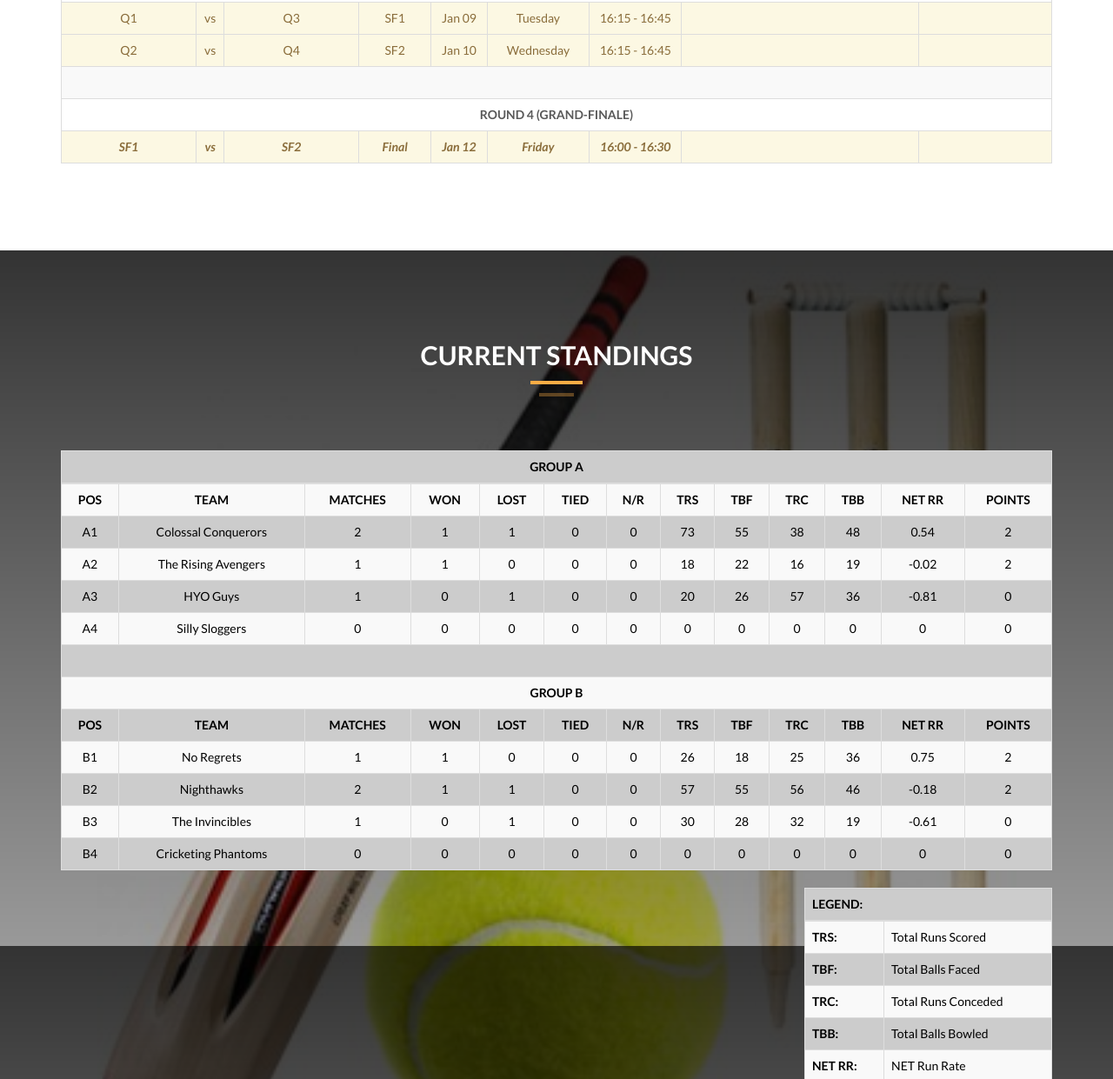
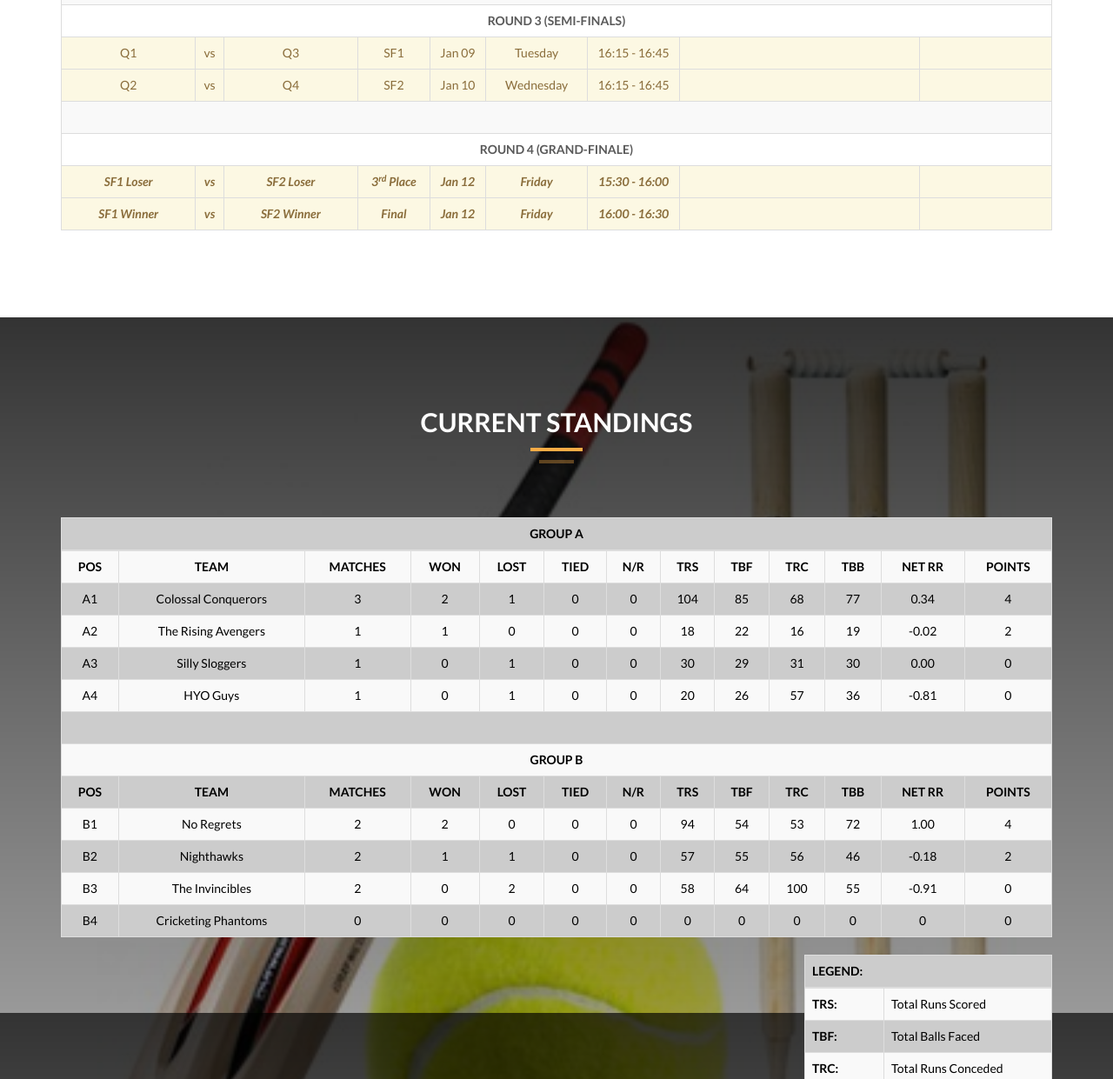
Before and after one commit to DINESHDAF/cggctournament, a plain HTML site: page index.html in a window 1280 px wide. Shown: the part 3556-4797 px from the top of the page at 87% size. Drawn offline with nearby package versions, Linux system fonts and the light colour scheme; animation ran at ten frames a second; a script that the page names is missing.

Commit message:
Updated index after 3rd day matches

```diff
--- a/index.html
+++ b/index.html
@@ -432,7 +432,7 @@
                   <td><strong>The Rising Avengers won by 2 wickets.</strong></td>
                   <td class="text-left"><b>CC:-</b> 16 (3.1 Ovs)<br><b>TRA:-</b> 18/4 (3.4 Ovs)</td>
                 </tr>
-                <tr class="text-danger info">
+                <tr class="text-success success">
                   <td>Colossal Conquerors</td>
                   <td>vs</td>
                   <td>Silly Sloggers</td>
@@ -440,17 +440,17 @@
                   <td>Dec 26</td>
                   <td>Tuesday</td>
                   <td>15:45 - 16:15</td>
-                  <td><strong></strong></td>
-                  <td class="text-left"><p class="hide"><b>PB:-</b> 29/3 (6.0 Ovs)<br><b>RD:-</b> 31/2 (4.4 Ovs)</p></td>
+                  <td><strong>Colossal Conquerors won by 3 wickets.</strong></td>
+                  <td class="text-left"><b>SS:-</b> 30 (4.5 Ovs)<br><b>CC:-</b> 31/3 (5.0 Ovs)</td>
                 </tr>
-                <tr class="text-warning warning">
+                <tr class="text-danger info">
                   <td>HYO Guys</td>
                   <td>vs</td>
                   <td>The Rising Avengers</td>
                   <td>Match 7</td>
                   <td>Dec 27</td>
                   <td>Wednesday</td>
-                  <td>16:00 - 16:30</td>
+                  <td>15:45 - 16:15</td>
                   <td><strong></strong></td>
                   <td class="text-left"><p class="hide"><b>TT:-</b> 34 (5.2 Ovs)<br><b>RD:-</b> 20 (4.4 Ovs)</p></td>
                 </tr>
@@ -461,7 +461,7 @@
                   <td>Match 9</td>
                   <td>Dec 28</td>
                   <td>Thursday</td>
-                  <td>16:00 - 16:30</td>
+                  <td>15:45 - 16:15</td>
                   <td><strong></strong></td>
                   <td class="text-left"><p class="hide"><b>KL:-</b> 56/2 (6.0 Ovs)<br><b>RD:-</b> 13 (3.5 Ovs)</p></td>
                 </tr>
@@ -469,7 +469,7 @@
                   <td>Silly Sloggers</td>
                   <td>vs</td>
                   <td>The Rising Avengers</td>
-                  <td>Match 11</td>
+                  <td>Match 12</td>
                   <td>Dec 29</td>
                   <td>Friday</td>
                   <td>16:00 - 16:30</td>
@@ -504,7 +504,7 @@
                   <td><strong>No Regrets won by 6 wickets.</strong></td>
                   <td class="text-left"><b>N:-</b> 25/5 (6.0 Ovs)<br><b>NR:-</b> 26/0 (3.0 Ovs)</td>
                 </tr>
-                <tr class="text-danger info">
+                <tr class="text-success success">
                   <td>The Invincibles</td>
                   <td>vs</td>
                   <td>No Regrets</td>
@@ -512,17 +512,17 @@
                   <td>Dec 26</td>
                   <td>Tuesday</td>
                   <td>16:15 - 16:45</td>
-                  <td><strong></strong></td>
-                  <td class="text-left"><p class="hide"><b>SO:-</b> 29/5 (6.0 Ovs)<br><b>PP:-</b> 32/1 (3.0 Ovs)</p></td>
+                  <td><strong>No Regrets won by 40 runs.</strong></td>
+                  <td class="text-left"><b>NR:-</b> 68/3 (6.0 Ovs)<br><b>TI:-</b> 28 (6.0 Ovs)</td>
                 </tr>
-                <tr class="text-warning warning">
-                  <td>Nighthawks</td>
+                <tr class="text-danger info">
+                  <td>The Invincibles</td>
                   <td>vs</td>
                   <td>Cricketing Phantoms</td>
                   <td>Match 8</td>
                   <td>Dec 27</td>
                   <td>Wednesday</td>
-                  <td>16:30 - 17:00</td>
+                  <td>16:15 - 16:45</td>
                   <td><strong></strong></td>
                   <td class="text-left"><p class="hide"><b>PP:-</b> 37 (6.0 Ovs)<br><b>CSK:-</b> 30 (6.0 Ovs)</p></td>
                 </tr>
@@ -530,21 +530,21 @@
                   <td>Cricketing Phantoms</td>
                   <td>vs</td>
                   <td>No Regrets</td>
-                  <td>Match 12</td>
+                  <td>Match 10</td>
                   <td>Dec 28</td>
                   <td>Thursday</td>
-                  <td>16:30 - 17:00</td>
+                  <td>16:15 - 16:45</td>
                   <td><strong></strong></td>
                   <td class="text-left"><p class="hide"><b>CSK:-</b> 75/1 (6.0 Ovs)<br><b>SO:-</b> 7 (2.3 Ovs)</p></td>
                 </tr>
                 <tr class="text-warning warning">
-                  <td>The Invincibles</td>
+                  <td>Nighthawks</td>
                   <td>vs</td>
                   <td>Cricketing Phantoms</td>
-                  <td>Match 12</td>
+                  <td>Match 11</td>
                   <td>Dec 29</td>
                   <td>Friday</td>
-                  <td>16:30 - 17:00</td>
+                  <td>15:30 - 16:00</td>
                   <td><strong></strong></td>
                   <td class="text-left"><p class="hide"><b>PP:-</b> 44/3 (6.0 Ovs)<br><b>TS:-</b> 15 (3.2 Ovs)</p></td>
                 </tr>
@@ -638,9 +638,20 @@
                   <th colspan="9" class="text-center">Round 4 (Grand-Finale)</th>
                 </tr>
                 <tr class="text-warning warning">
-                  <td><b><i>SF1</i></b></td>
+                  <td><b><i>SF1 Loser</i></b></td>
                   <td><b><i>vs</i></b></td>
-                  <td><b><i>SF2</i></b></td>
+                  <td><b><i>SF2 Loser</i></b></td>
+                  <td><b><i>3<sup>rd</sup> Place</i></b></td>
+                  <td><b><i>Jan 12</i></b></td>
+                  <td><b><i>Friday</i></b></td>
+                  <td><b><i>15:30 - 16:00</i></b></td>
+                  <td><b><i></i></b></td>
+                  <td class="text-left"><p class="hide"><i><b>TT:-</b> 46/1 (6.0 Ovs)<br><b>KL:-</b> 26 (5.5 Ovs)</i></p></td>
+                </tr>
+                <tr class="text-warning warning">
+                  <td><b><i>SF1 Winner</i></b></td>
+                  <td><b><i>vs</i></b></td>
+                  <td><b><i>SF2 Winner</i></b></td>
                   <td><b><i>Final</i></b></td>
                   <td><b><i>Jan 12</i></b></td>
                   <td><b><i>Friday</i></b></td>
@@ -693,17 +704,17 @@
                 <tr>
                   <td>A1</td>
                   <td>Colossal Conquerors</td>
+                  <td>3</td>
                   <td>2</td>
-                  <td>1</td>
                   <td>1</td>
                   <td>0</td>
                   <td>0</td>
-                  <td>73</td>
-                  <td>55</td>
-                  <td>38</td>
-                  <td>48</td>
-                  <td>0.54</td>
-                  <td>2</td>
+                  <td>104</td>
+                  <td>85</td>
+                  <td>68</td>
+                  <td>77</td>
+                  <td>0.34</td>
+                  <td>4</td>
                 </tr>
                 <tr>
                   <td>A2</td>
@@ -722,6 +733,21 @@
                 </tr>
                 <tr>
                   <td>A3</td>
+                  <td>Silly Sloggers</td>
+                  <td>1</td>
+                  <td>0</td>
+                  <td>1</td>
+                  <td>0</td>
+                  <td>0</td>
+                  <td>30</td>
+                  <td>29</td>
+                  <td>31</td>
+                  <td>30</td>
+                  <td>0.00</td>
+                  <td>0</td>
+                </tr>
+                <tr>
+                  <td>A4</td>
                   <td>HYO Guys</td>
                   <td>1</td>
                   <td>0</td>
@@ -733,21 +759,6 @@
                   <td>57</td>
                   <td>36</td>
                   <td>-0.81</td>
-                  <td>0</td>
-                </tr>
-                <tr>
-                  <td>A4</td>
-                  <td>Silly Sloggers</td>
-                  <td>0</td>
-                  <td>0</td>
-                  <td>0</td>
-                  <td>0</td>
-                  <td>0</td>
-                  <td>0</td>
-                  <td>0</td>
-                  <td>0</td>
-                  <td>0</td>
-                  <td>0</td>
                   <td>0</td>
                 </tr>
 
@@ -776,17 +787,17 @@
                 <tr>
                   <td>B1</td>
                   <td>No Regrets</td>
-                  <td>1</td>
-                  <td>1</td>
+                  <td>2</td>
+                  <td>2</td>
                   <td>0</td>
                   <td>0</td>
                   <td>0</td>
-                  <td>26</td>
-                  <td>18</td>
-                  <td>25</td>
-                  <td>36</td>
-                  <td>0.75</td>
-                  <td>2</td>
+                  <td>94</td>
+                  <td>54</td>
+                  <td>53</td>
+                  <td>72</td>
+                  <td>1.00</td>
+                  <td>4</td>
                 </tr>
                 <tr>
                   <td>B2</td>
@@ -806,16 +817,16 @@
                 <tr>
                   <td>B3</td>
                   <td>The Invincibles</td>
-                  <td>1</td>
+                  <td>2</td>
                   <td>0</td>
-                  <td>1</td>
+                  <td>2</td>
                   <td>0</td>
                   <td>0</td>
-                  <td>30</td>
-                  <td>28</td>
-                  <td>32</td>
-                  <td>19</td>
-                  <td>-0.61</td>
+                  <td>58</td>
+                  <td>64</td>
+                  <td>100</td>
+                  <td>55</td>
+                  <td>-0.91</td>
                   <td>0</td>
                 </tr>
                 <tr>
```
